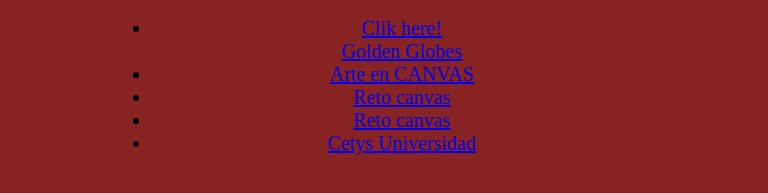
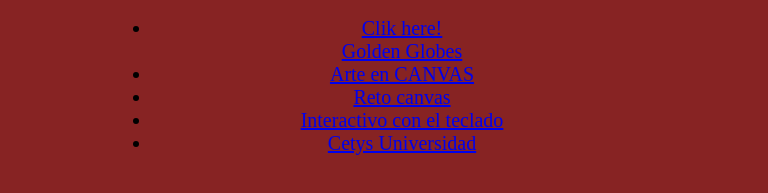
Before and after one commit to Lexiqwq/github.io, a plain HTML site: page index.html in a window 1280 px wide. Shown: the part 339-532 px from the top of the page, without its empty margins (258-1026 px from the left). Drawn offline with Linux system fonts and the light colour scheme.

Commit message:
Update link text for keyboard interaction challenge

```diff
--- a/index.html
+++ b/index.html
@@ -46,7 +46,7 @@ Index
 
        <li><a href="A1/reto-canvas/pagina-img-animada.html"> Reto canvas </a></li>
 
-       <li><a href="A1/Clase03-progra JS/07-key-codes.html"> Reto canvas </a></li>
+       <li><a href="A1/Clase03-progra JS/07-key-codes.html"> Interactivo con el teclado </a></li>
 
         <li><a href="https://www.cetys.mx">Cetys Universidad</a></li>
    </ul>
```
